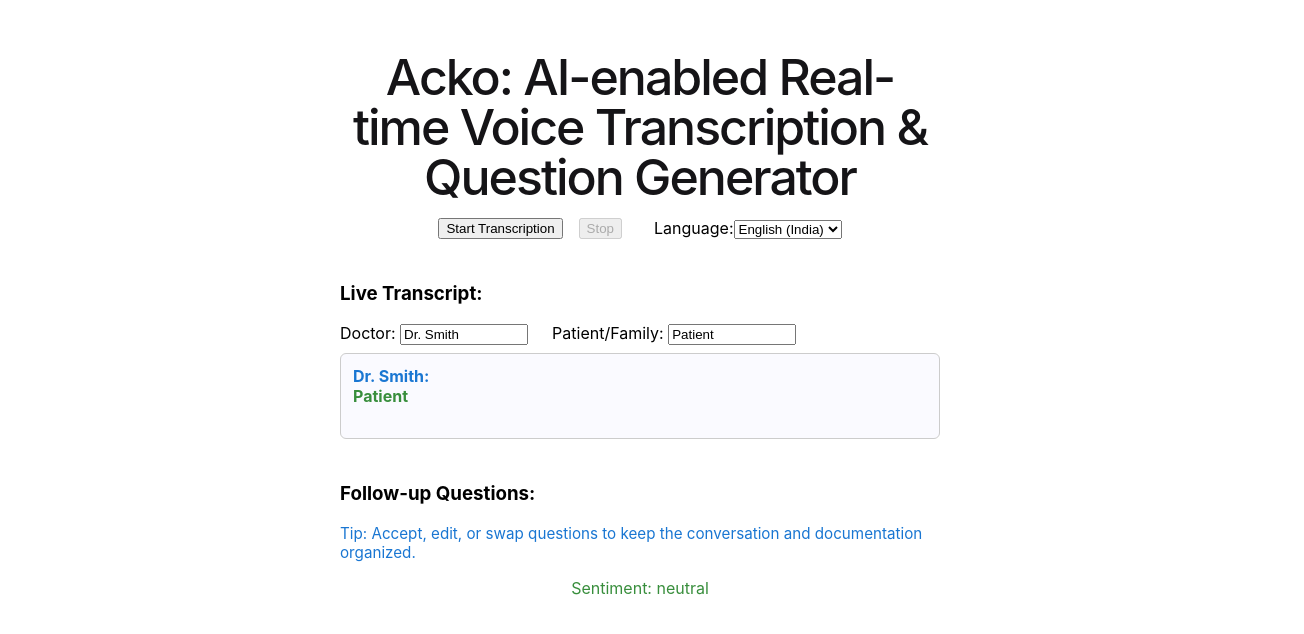
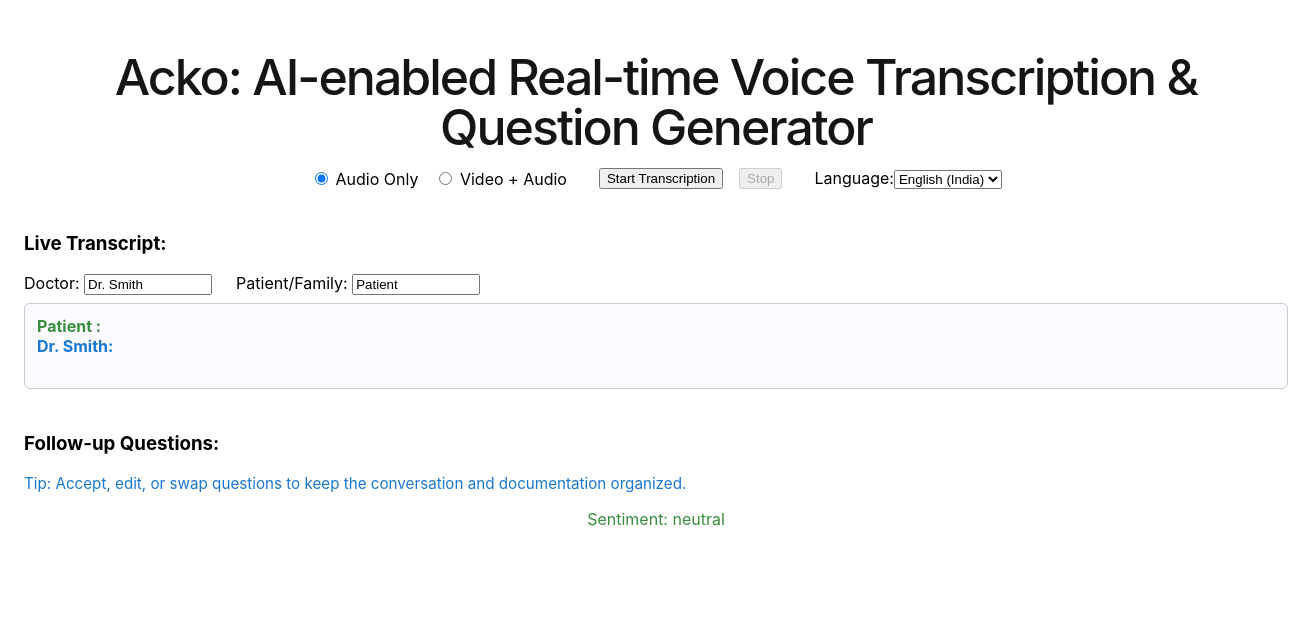
Before and after one commit to khushi0406/Acko-Chhalaang4.0, an Angular app: page / in a window 1280 px wide. Shown: the top 634 px of the page, 1304 px wide, since content can reach past the window. Built offline with nearby package versions, Linux system fonts and the light colour scheme.

Commit message:
transcription-part-completed

```diff
--- a/angular.json
+++ b/angular.json
@@ -98,5 +98,8 @@
         }
       }
     }
+  },
+  "cli": {
+    "analytics": "5abed85f-4192-4654-ab47-380fbc6715b5"
   }
 }
--- /dev/null
+++ b/src/app/ai-nlu.service.ts
@@ -0,0 +1,36 @@
+import { Injectable } from '@angular/core';
+import { HttpClient } from '@angular/common/http';
+import { Observable, of } from 'rxjs';
+import { map, catchError } from 'rxjs/operators';
+import { GeneratedQuestion, NLUResult } from './nlu.service';
+
+@Injectable({ providedIn: 'root' })
+export class AiNluService {
+  // This is a placeholder. Replace the endpoint and logic with a real AI/NLU API as needed.
+  private readonly endpoint = 'https://api-inference.huggingface.co/models/facebook/bart-large-mnli'; // Example: HuggingFace public model
+  private readonly apiKey = '';
+
+  constructor(private http: HttpClient) {}
+
+  analyzeTranscript(transcript: string): Observable<NLUResult> {
+    if (!transcript.trim()) {
+      return of({ questions: [], sentiment: 'neutral' });
+    }
+    // Example: Just echoing back, replace with real API call
+    return this.http.post<any>(this.endpoint, {
+      inputs: transcript
+    }, {
+      headers: this.apiKey ? { Authorization: `Bearer ${this.apiKey}` } : {}
+    }).pipe(
+      map(response => {
+        // TODO: Parse real API response for questions and sentiment
+        // This is a placeholder
+        const questions: GeneratedQuestion[] = [
+          { question: `What do you mean by: "${transcript}"?`, type: 'open-ended' }
+        ];
+        return { questions, sentiment: 'neutral' as const };
+      }),
+      catchError(() => of({ questions: [], sentiment: 'neutral' as const }))
+    );
+  }
+}
--- a/src/app/app.component.html
+++ b/src/app/app.component.html
@@ -1,37 +1,103 @@
+<div class="container-fluid">
   <main class="main">
-  <div class="content" style="flex-direction: column; align-items: center; max-width: 600px; margin: auto;">
-    <h1 style="margin-bottom: 1rem; text-align: center;">{{ title }}</h1>
+    <div
+      class="content"
+      style="
+        flex-direction: column;
+        align-items: center;
+        margin: auto;
+      "
+    >
+      <h1 style="margin-bottom: 1rem; text-align: center">{{ title }}</h1>
       <!-- <div style="margin-bottom: 1.5rem;">
       <button (click)="startListening()" [disabled]="listening" style="margin-right: 1rem;">Start Transcription</button>
       <button (click)="stopListening()" [disabled]="!listening">Stop</button>
       <span *ngIf="listening" style="color: green; margin-left: 1rem;">Listening...</span>
     </div> -->
-      <div style="margin-bottom: 1.5rem; display: flex; align-items: center;">
-        <button (click)="startListening()" [disabled]="listening" style="margin-right: 1rem;">Start Transcription</button>
+      <div style="margin-bottom: 1.5rem; display: flex; align-items: center">
+        <div style="margin-right:2rem;">
+          <label><input type="radio" name="mode" [(ngModel)]="mode" value="audio" /> Audio Only</label>
+          <label style="margin-left:1rem;"><input type="radio" name="mode" [(ngModel)]="mode" value="video" /> Video + Audio</label>
+        </div>
+        <button
+          (click)="startListening()"
+          [disabled]="listening"
+          style="margin-right: 1rem"
+        >
+          Start Transcription
+        </button>
         <button (click)="stopListening()" [disabled]="!listening">Stop</button>
-        <span *ngIf="listening" style="color: green; margin-left: 1rem;">Listening...</span>
-        <div style="margin-left: 2rem;">
+        <span *ngIf="listening" style="color: green; margin-left: 1rem"
+          >Listening...</span
+        >
+        <div style="margin-left: 2rem">
           <label for="lang-select">Language:</label>
-          <select id="lang-select" [(ngModel)]="language" (change)="switchLanguage(language)">
+          <select
+            id="lang-select"
+            [(ngModel)]="language"
+            (change)="switchLanguage(language)"
+          >
             <option value="en-IN">English (India)</option>
             <option value="hi-IN">Hindi (India)</option>
           </select>
         </div>
       </div>
-    <div style="width: 100%; margin-bottom: 1.5rem;">
+      <div *ngIf="mode === 'video'" style="width:100%; margin-bottom:1.5rem;">
+        <h3>Video Call (Local Preview)</h3>
+        <div style="width:100%; display:flex; flex-direction:column; align-items:center; justify-content:center;">
+          <video id="videoEl" width="400" height="300" autoplay playsinline style="border-radius:8px; background:#000;"></video>
+          <div style="margin-top:0.5rem; display:flex; gap:0.5rem;">
+            <button (click)="rewindVideo()">&#9664; 10s</button>
+            <button (click)="playVideo()">Play</button>
+            <button (click)="pauseVideo()">Pause</button>
+            <button (click)="forwardVideo()">10s &#9654;</button>
+            <button (click)="startVideo()">Start Video</button>
+            <button (click)="stopVideo()">Stop Video</button>
+          </div>
+        </div>
+        <div style="margin-top:1rem; width:100%;">
+          <h4>Live Transcript (Video Mode):</h4>
+          <div style="min-height: 60px; border: 1px solid #ccc; border-radius: 6px; padding: 0.75rem; background: #fafaff;">{{ transcript }}</div>
+        </div>
+      </div>
+      <div style="width: 100%; margin-bottom: 1.5rem">
         <h3>Live Transcript:</h3>
-      <div style="margin-bottom: 0.5rem; display: flex; gap: 1.5rem; align-items: center;">
-        <label>Doctor: <input [(ngModel)]="doctorName" style="width: 120px;" /></label>
-        <label>Patient/Family: <input [(ngModel)]="participantName" style="width: 120px;" /></label>
+        <div
+          style="
+            margin-bottom: 0.5rem;
+            display: flex;
+            gap: 1.5rem;
+            align-items: center;
+          "
+        >
+          <label
+            >Doctor: <input [(ngModel)]="doctorName" style="width: 120px"
+          /></label>
+          <label
+            >Patient/Family:
+            <input [(ngModel)]="participantName" style="width: 120px"
+          /></label>
         </div>
-      <div style="min-height: 60px; border: 1px solid #ccc; border-radius: 6px; padding: 0.75rem; background: #fafaff;">
-        <span style="color:#1976d2; font-weight:bold;">{{ doctorName }}:</span>
+        <div
+          style="
+            min-height: 60px;
+            border: 1px solid #ccc;
+            border-radius: 6px;
+            padding: 0.75rem;
+            background: #fafaff;
+          "
+        >
+         <span style="color: #388e3c; font-weight: bold">{{
+            participantName
+          }} :</span>
           <span>{{ transcript }}</span>
           <br />
-        <span style="color:#388e3c; font-weight:bold;">{{ participantName }}</span>
+           <span style="color: #1976d2; font-weight: bold"
+            >{{ doctorName }}:</span
+          >
         </div>
       </div>
-    <div style="width: 100%;">
+      <div style="width: 100%">
         <h3>Follow-up Questions:</h3>
         <app-followup-questions
           [questions]="questions"
@@ -41,16 +107,36 @@
           (edit)="startEdit($event)"
           (save)="saveEdit($event)"
           (cancel)="cancelEdit()"
-        (swap)="swapQuestion($event)">
+          (swap)="swapQuestion($event)"
+        >
         </app-followup-questions>
       </div>
-    <div *ngIf="sentiment === 'confused' || sentiment === 'distressed'" style="margin-top:1rem; padding:0.75rem; border:1px solid #e57373; background:#ffebee; color:#c62828; border-radius:6px;">
+      <div
+        *ngIf="sentiment === 'confused' || sentiment === 'distressed'"
+        style="
+          margin-top: 1rem;
+          padding: 0.75rem;
+          border: 1px solid #e57373;
+          background: #ffebee;
+          color: #c62828;
+          border-radius: 6px;
+        "
+      >
         <strong>Alert for Doctor:</strong>
-      <span *ngIf="sentiment === 'confused'">The customer appears <b>confused</b> or is having trouble understanding.</span>
-      <span *ngIf="sentiment === 'distressed'">The customer appears <b>distressed</b> or emotionally upset.</span>
+        <span *ngIf="sentiment === 'confused'"
+          >The customer appears <b>confused</b> or is having trouble
+          understanding.</span
+        >
+        <span *ngIf="sentiment === 'distressed'"
+          >The customer appears <b>distressed</b> or emotionally upset.</span
+        >
       </div>
-    <div *ngIf="sentiment !== 'confused' && sentiment !== 'distressed'" style="margin-top:1rem; color:#388e3c;">
+      <div
+        *ngIf="sentiment !== 'confused' && sentiment !== 'distressed'"
+        style="margin-top: 1rem; color: #388e3c"
+      >
         <span>Sentiment: {{ sentiment }}</span>
       </div>
     </div>
   </main>
+</div>
--- a/src/app/app.component.scss
+++ b/src/app/app.component.scss
@@ -70,7 +70,6 @@
     display: flex;
     justify-content: space-around;
     width: 100%;
-    max-width: 700px;
     margin-bottom: 3rem;
   }
 
--- a/src/app/app.component.ts
+++ b/src/app/app.component.ts
@@ -1,10 +1,12 @@
 
-// ...existing code removed, only keep the correct AppComponent class and imports below...
+
+  // ...existing code removed, only keep the correct AppComponent class and imports below...
 
 import { Component } from '@angular/core';
 import { RouterOutlet } from '@angular/router';
 import { SpeechRecognitionService, SupportedLanguage } from './speech-recognition.service';
 import { NLUService, GeneratedQuestion, NLUResult } from './nlu.service';
+import { AiNluService } from './ai-nlu.service';
 import { CommonModule } from '@angular/common';
 import { FormsModule } from '@angular/forms';
 import { FollowupQuestionsComponent } from './followup-questions/followup-questions.component';
@@ -17,6 +19,62 @@
   styleUrls: ['./app.component.scss']
 })
 export class AppComponent {
+  // Video control handlers
+  playVideo() {
+    const videoEl = document.querySelector('video#videoEl') as HTMLVideoElement;
+    if (videoEl) {
+      videoEl.play();
+    }
+  }
+
+  pauseVideo() {
+    const videoEl = document.querySelector('video#videoEl') as HTMLVideoElement;
+    if (videoEl) {
+      videoEl.pause();
+    }
+  }
+
+  forwardVideo() {
+    const videoEl = document.querySelector('video#videoEl') as HTMLVideoElement;
+    if (videoEl) {
+      videoEl.currentTime = Math.min(videoEl.currentTime + 10, videoEl.duration || Infinity);
+    }
+  }
+
+  rewindVideo() {
+    const videoEl = document.querySelector('video#videoEl') as HTMLVideoElement;
+    if (videoEl) {
+      videoEl.currentTime = Math.max(videoEl.currentTime - 10, 0);
+    }
+  }
+  videoStream: MediaStream | null = null;
+
+  startVideo() {
+    const videoEl = document.querySelector('video#videoEl') as HTMLVideoElement;
+    if (navigator.mediaDevices && navigator.mediaDevices.getUserMedia) {
+      navigator.mediaDevices.getUserMedia({ video: true, audio: false })
+        .then((stream: MediaStream) => {
+          this.videoStream = stream;
+          if (videoEl) {
+            videoEl.srcObject = stream;
+          }
+        })
+        .catch(err => {
+          alert('Could not access webcam: ' + err);
+        });
+    }
+  }
+
+  stopVideo() {
+    if (this.videoStream) {
+      this.videoStream.getTracks().forEach((track: MediaStreamTrack) => track.stop());
+      this.videoStream = null;
+      const videoEl = document.querySelector('video#videoEl') as HTMLVideoElement;
+      if (videoEl) {
+        videoEl.srcObject = null;
+      }
+    }
+  }
   title = 'Acko: AI-enabled Real-time Voice Transcription & Question Generator';
   transcript = '';
   questions: GeneratedQuestion[] = [];
@@ -26,19 +84,30 @@
   doctorName = 'Dr. Smith';
   participantName = 'Patient';
 
+  mode: 'audio' | 'video' = 'audio';
+
   // For editing/switching questions
   editingIndex: number | null = null;
   editedQuestion: string = '';
 
   constructor(
     private speechService: SpeechRecognitionService,
-    private nlu: NLUService
+    private nlu: NLUService,
+    private aiNlu: AiNluService
   ) {
     this.speechService.transcript$.subscribe(text => {
       this.transcript = text;
-      const nluResult = this.nlu.analyzeTranscript(text);
-      this.questions = nluResult.questions;
-      this.sentiment = nluResult.sentiment;
+      // Use AI NLU service for real API, fallback to mock NLU if needed
+      this.aiNlu.analyzeTranscript(text).subscribe(result => {
+        if (result.questions.length > 0) {
+          this.questions = result.questions;
+          this.sentiment = result.sentiment;
+        } else {
+          const nluResult = this.nlu.analyzeTranscript(text);
+          this.questions = nluResult.questions;
+          this.sentiment = nluResult.sentiment;
+        }
+      });
     });
   }
 
--- a/src/app/app.config.ts
+++ b/src/app/app.config.ts
@@ -1,8 +1,14 @@
+
 import { ApplicationConfig, provideZoneChangeDetection } from '@angular/core';
 import { provideRouter } from '@angular/router';
+import { provideHttpClient } from '@angular/common/http';
 
 import { routes } from './app.routes';
 
 export const appConfig: ApplicationConfig = {
-  providers: [provideZoneChangeDetection({ eventCoalescing: true }), provideRouter(routes)]
+  providers: [
+    provideZoneChangeDetection({ eventCoalescing: true }),
+    provideRouter(routes),
+    provideHttpClient()
+  ]
 };
```
Also changed, not shown: package.json (+5 -5 lines), 1 other file (tests, documents, lock files or other folders). Lines whose indentation alone changed are shown as unchanged.
